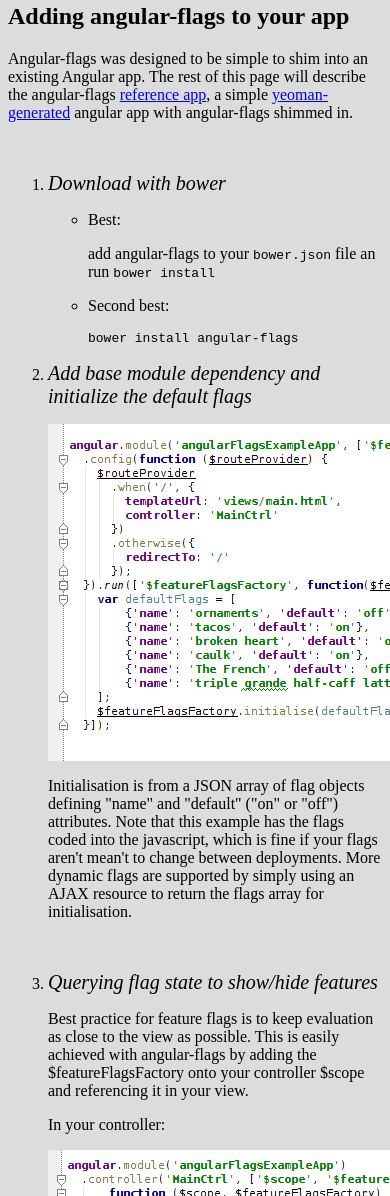
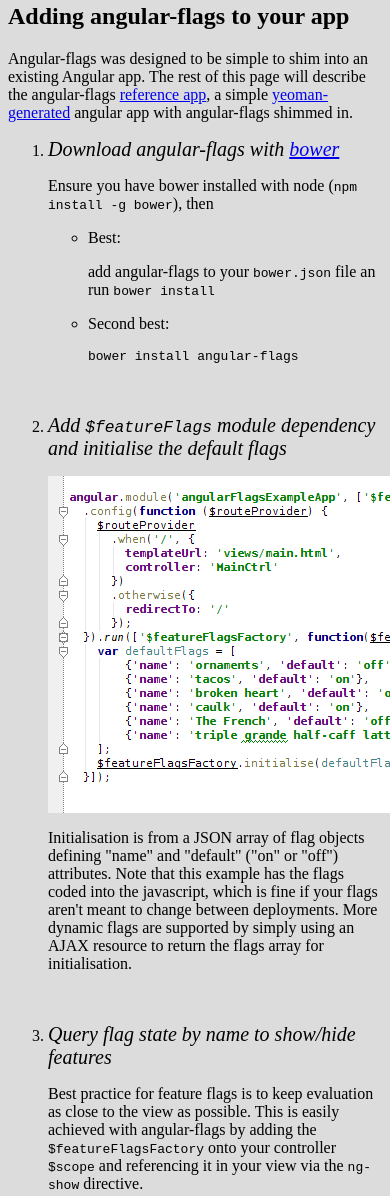
Before and after one commit to jimjamjoh/angular-flags, a plain HTML site: page index.html in a window 390 px wide. Shown: the part 283-1479 px from the top of the page. Drawn offline with Linux system fonts and the light colour scheme.

Commit message:
cleaning up the gh-pages

```diff
--- a/index.html
+++ b/index.html
@@ -4,31 +4,32 @@
 
 <h1>How to use <a href="http://github.com/jimjamjoh/angular-flags">angular-flags</a></h1>
 <p/>
-Angular-flags is an implementation of <a href="http://martinfowler.com/bliki/FeatureToggle.html">feature flags</a> for an AngularJS app, designed to support <a href="http://paulhammant.com/blog/branch_by_abstraction.html">branch by abstraction</a> in service of <a href="http://paulhammant.com/2013/04/05/what-is-trunk-based-development/">trunk-based development</a>.  This cookie-based approach to feature flags management is a port of <a href="http://github.com/moredip/rack-flags">rack-flags</a>.  Its key strength is that the default feature flag setting can be overridden on a per-user basis with browser-cookies.
+Angular-flags is an implementation of <a href="http://martinfowler.com/bliki/FeatureToggle.html">feature flags</a> for an AngularJS app, designed to support <a href="http://paulhammant.com/2011/05/13/avoid-big-bang-for-branch-by-abstraction/">branch by abstraction</a> in service of <a href="http://paulhammant.com/2013/04/05/what-is-trunk-based-development/">trunk-based development</a>.  This cookie-based approach to feature flags management is a port of <a href="http://github.com/moredip/rack-flags">rack-flags</a>.  Its key strength is that the default feature flag setting can be overridden on a per-user basis with browser-cookies.
 <p/>&nbsp;<p/>
 
 <h2>Adding angular-flags to your app</h2>
 <p/>
 Angular-flags was designed to be simple to shim into an existing Angular app.  The rest of this page will describe the angular-flags <a href="http://github.com/jimjamjoh/angular-flags-example"/>reference app</a>, a simple <a href="http://yeoman.io/">yeoman-generated</a> angular app with angular-flags shimmed in.
-<p/>&nbsp;<p/>
 <ol>
-<li><i style="font-size: 125%">Download with bower</i>
-<p/><ul><li>Best:<p/>
+<li><i style="font-size: 125%">Download angular-flags with <a href="http://bower.io">bower</a></i>
+<p/>Ensure you have bower installed with node (<code>npm install -g bower</code>), then
+<ul><li>Best:<p/>
 add angular-flags to your <code>bower.json</code> file an run <code>bower install</code>
 </li>
 <li>Second best:<p/>
 <code>bower install angular-flags</code>
 </li>
 </ul>
+<p/>&nbsp;<p/>
 </li>
-<li><i style="font-size: 125%">Add base module dependency and initialize the default flags</i>
+<li><i style="font-size: 125%">Add <code>$featureFlags</code> module dependency and initialise the default flags</i>
 <p/><img src="images/app.js.png"/>
-<p/>Initialisation is from a JSON array of flag objects defining "name" and "default" ("on" or "off") attributes.  Note that this example has the flags coded into the javascript, which is fine if your flags aren't mean't to change between deployments.  More dynamic flags are supported by simply using an AJAX resource to return the flags array for initialisation.
+<p/>Initialisation is from a JSON array of flag objects defining "name" and "default" ("on" or "off") attributes.  Note that this example has the flags coded into the javascript, which is fine if your flags aren't meant to change between deployments.  More dynamic flags are supported by simply using an AJAX resource to return the flags array for initialisation.
 <p/>&nbsp;<p/>
 </li>
 
-<li><i style="font-size: 125%">Querying flag state to show/hide features</i>
-<p/>Best practice for feature flags is to keep evaluation as close to the view as possible.  This is easily achieved with angular-flags by adding the $featureFlagsFactory onto your controller $scope and referencing it in your view.
+<li><i style="font-size: 125%">Query flag state by name to show/hide features</i>
+<p/>Best practice for feature flags is to keep evaluation as close to the view as possible.  This is easily achieved with angular-flags by adding the <code>$featureFlagsFactory</code> onto your controller <code>$scope</code> and referencing it in your view via the <code>ng-show</code> directive.
 <p/>In your controller:
 <p/><img src="images/main.js.png"/>
 <p/>And in your view:
@@ -37,8 +38,8 @@ Angular-flags was designed to be simple to shim into an existing Angular app.  T
 </li>
 </ol>
 
+<p/>&nbsp;<p/>
 <h2>Overriding flag settings to change the shown/hidden state of features</h2>
-<p/>&nbsp;<p/>
 <ol>
 <li><i style="font-size: 125%">When no flags are overriden</i>
 <p/><img src="images/no_cookies.png"/>
@@ -47,7 +48,7 @@ Angular-flags was designed to be simple to shim into an existing Angular app.  T
 </li>
 <li><i style="font-size: 125%">Viewing the Feature Flags admin console</i>
 <p/><img src="images/before_overriding.png"/>
-<p/>Angular-flags adds a /featureFlags route to your Angular app.  Navigating to this route shows all flags and their current on/off state.
+<p/>Angular-flags adds a #/featureFlags route to your Angular app.  Navigating to this route shows all flags and their current on/off state.
 <p/>&nbsp;<p/>
 </li>
 <li><i style="font-size: 125%">Overriding flags on the admin console</i>
@@ -57,7 +58,7 @@ Angular-flags was designed to be simple to shim into an existing Angular app.  T
 </li>
 <li><i style="font-size: 125%">Viewing the site with overridden flags</i>
 <p/><img src="images/with_overrides.png"/>
-<p/>Navigating back to the previous page shows the effect of the cookie overrides.  Obeying the overrides, "tacos" are now hidden but "ornaments" are shown.
+<p/>Navigating back to the previous page shows the effect of the cookie overrides.  Obeying the overrides, "tacos" is now hidden but "ornaments" is shown.
 <p/>&nbsp;<p/>
 </li>
 </ol>
```
Lines whose indentation alone changed are shown as unchanged.
